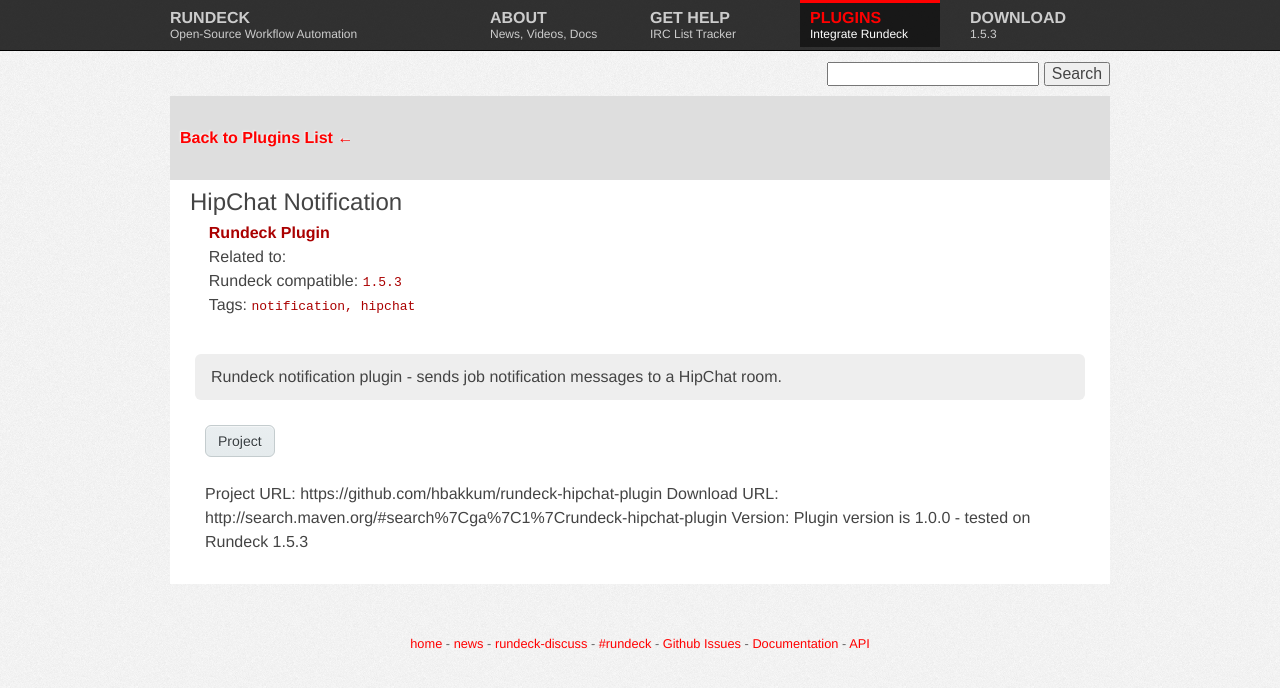
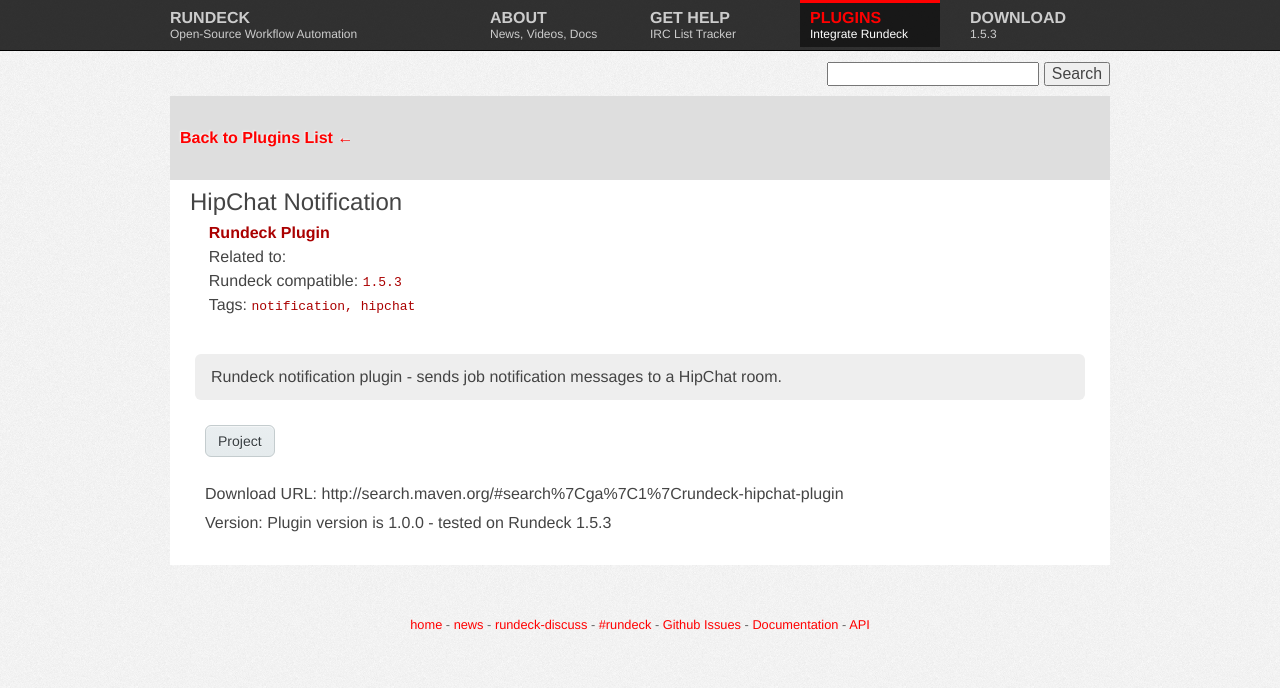
Before and after one commit to rundeck/rundeck-ghpages, a Jekyll site: the page built from plugins/_posts/2013-06-24-hipchat-notification.markdown, in a window 1280 px wide. Shown: the top 688 px of the page. Built offline with Jekyll 4.4.1, drawn with Linux system fonts in a browser that asks for light colours; nearby versions of some CDN libraries.

Commit message:
remove redundant project url link

```diff
--- a/plugins/_posts/2013-06-24-hipchat-notification.markdown
+++ b/plugins/_posts/2013-06-24-hipchat-notification.markdown
@@ -8,6 +8,6 @@
 description: Rundeck notification plugin - sends job notification messages to a HipChat room.
 ---
 
-Project URL: https://github.com/hbakkum/rundeck-hipchat-plugin
 Download URL: http://search.maven.org/#search%7Cga%7C1%7Crundeck-hipchat-plugin
+
 Version: Plugin version is 1.0.0 - tested on Rundeck 1.5.3
```
